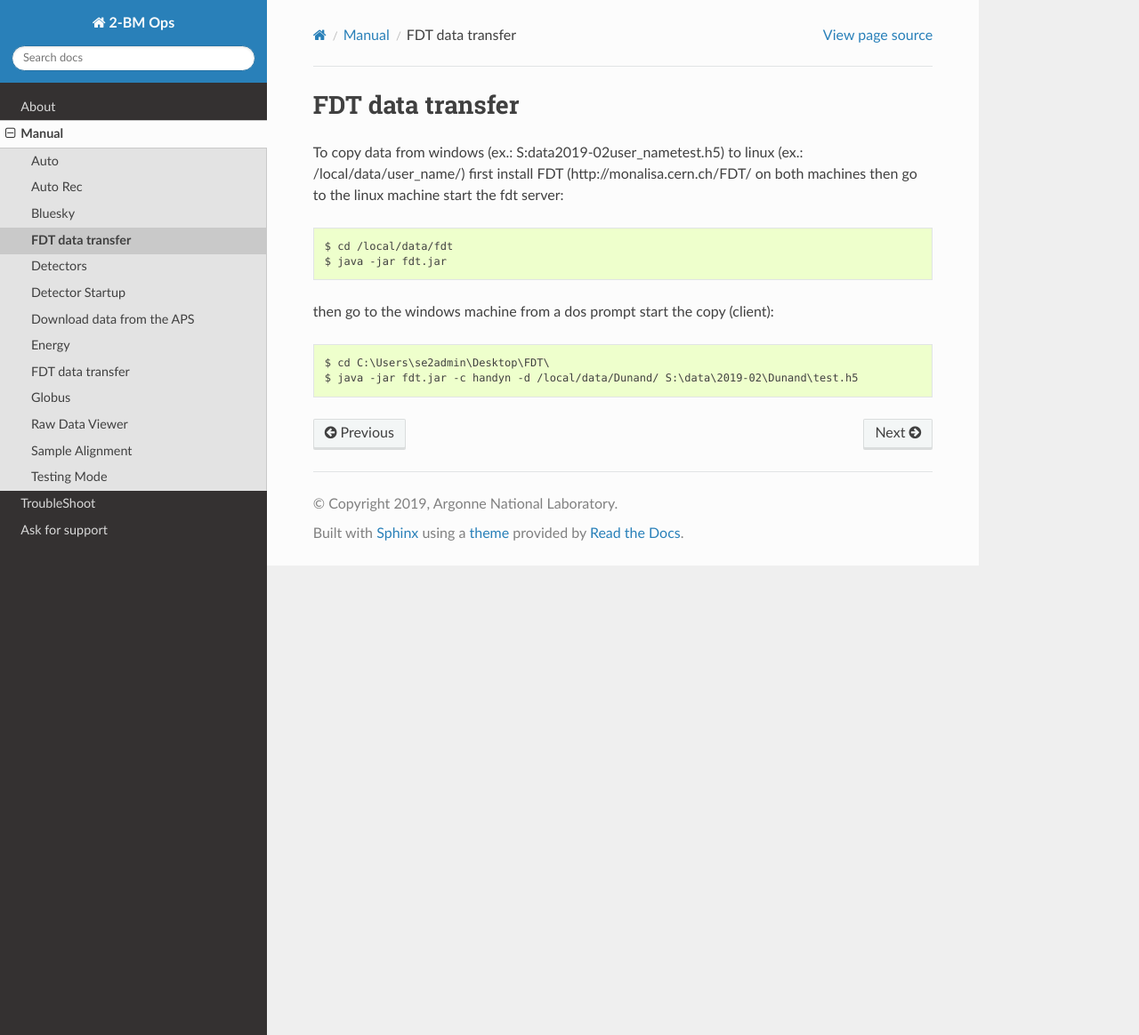
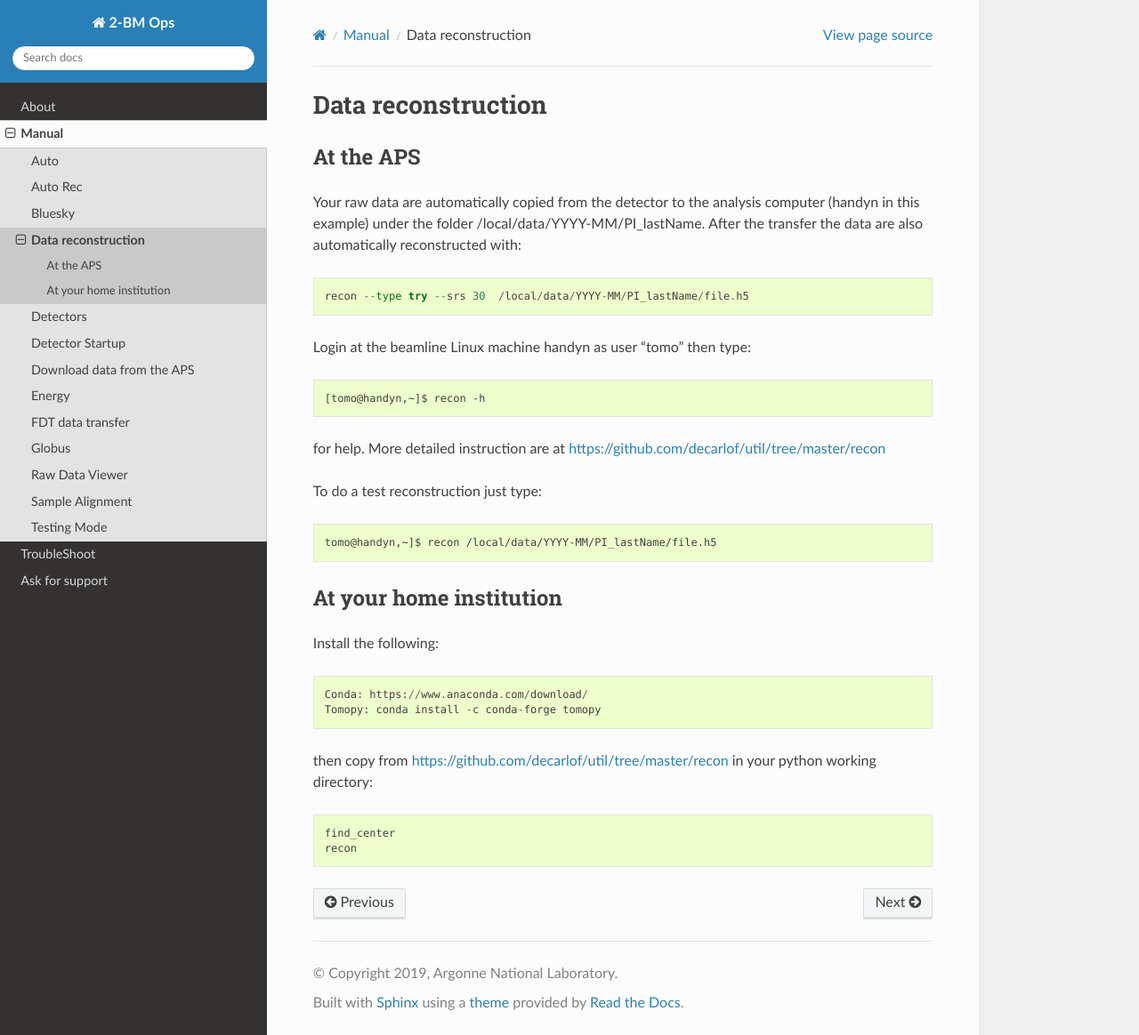
Before and after one commit to xray-imaging/2bm-docs, a Sphinx documentation site: the page built from docs/source/manual/item_004.rst, in a window 1280 px wide and 1164 px high. Shown: the whole window at 89% size. Built offline with Sphinx 7.4.7 and the Read the Docs theme 2.0.0, drawn with Linux system fonts in a browser that asks for light colours.

```diff
--- a/docs/source/manual/item_004.rst
+++ b/docs/source/manual/item_004.rst
@@ -1,15 +1,35 @@
-FDT data transfer
-=================
+Data reconstruction
+===================
 
-.. contents::
-   :local:
+At the APS
+----------
 
-To copy data from windows (ex.: S:\data\2019-02\user_name\test.h5) to linux  (ex.: /local/data/user_name/) first install FDT (http://monalisa.cern.ch/FDT/ on both machines then go to the linux machine start the fdt server::
+Your raw data are automatically copied from the detector to the analysis computer (handyn in this example) under the folder /local/data/YYYY-MM/PI_lastName. After the transfer the data are also automatically reconstructed with::
 
-    $ cd /local/data/fdt
-    $ java -jar fdt.jar
+    recon --type try --srs 30  /local/data/YYYY-MM/PI_lastName/file.h5
 
-then go to the windows machine from a dos prompt start the copy (client)::
 
-    $ cd C:\Users\se2admin\Desktop\FDT\
-    $ java -jar fdt.jar -c handyn -d /local/data/Dunand/ S:\data\2019-02\Dunand\test.h5
+Login at the beamline Linux machine handyn as user “tomo” then type::
+
+    [tomo@handyn,~]$ recon -h
+
+
+for help. More detailed instruction are at https://github.com/decarlof/util/tree/master/recon
+
+To do a test reconstruction just type::
+
+    tomo@handyn,~]$ recon /local/data/YYYY-MM/PI_lastName/file.h5
+
+
+At your home institution
+------------------------
+
+Install the following::
+
+    Conda: https://www.anaconda.com/download/
+    Tomopy: conda install -c conda-forge tomopy
+
+then copy from https://github.com/decarlof/util/tree/master/recon in your python working directory::
+
+    find_center
+    recon
```
